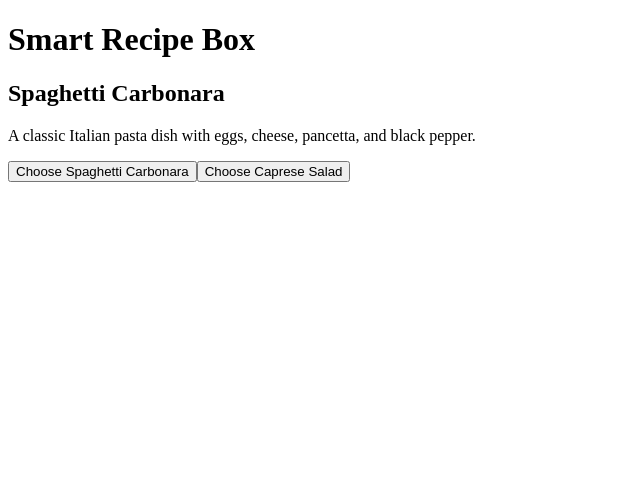
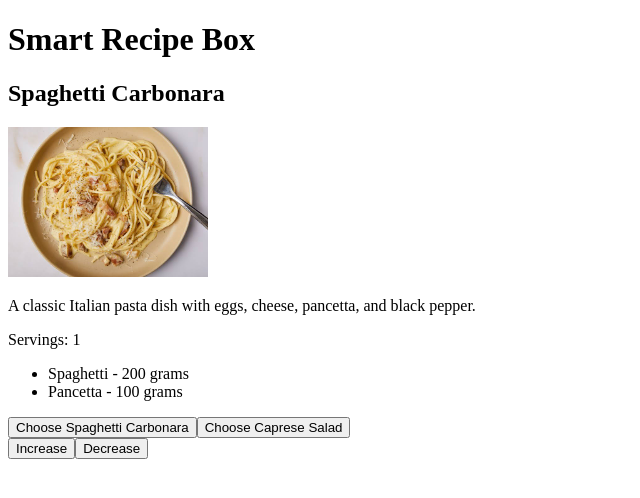
Before and after one commit to captaaint/shotplan, an Angular app: page / in a window 1280 px wide. Shown: the top 498 px of the page, without its empty margins (0-640 px from the left). Built offline with nearby package versions, Linux system fonts and the light colour scheme.

Commit message:
feat: add recipe list component with dynamic servings and ingredient display

```diff
--- a/src/app/app.html
+++ b/src/app/app.html
@@ -1,5 +1,2 @@
 <h1>{{appTitle()}}</h1>
-<h2>{{(selectedRecipe())?.name}}</h2>
-<p>{{(selectedRecipe())?.description}}</p>
-<button (click)="choose('1')">Choose Spaghetti Carbonara</button>
-<button (click)="choose('2')">Choose Caprese Salad</button>
+<recipe-list />
--- a/src/app/app.ts
+++ b/src/app/app.ts
@@ -1,22 +1,17 @@
-import { Component, signal } from '@angular/core';
-import { recipes } from './mock-recipes';
-import { RecipeModel } from './models';
+import { Component, computed, signal } from '@angular/core';
+import { RecipeList } from "../recipeList/recipelist";
+
 
 @Component({
   selector: 'app-root',
   templateUrl: './app.html',
   styleUrl: './app.scss',
+  imports: [RecipeList],
 })
 export class App {
   protected readonly appTitle = signal('Smart Recipe Box');
-  protected readonly selectedRecipe = signal<RecipeModel | null>(recipes[0]);
 
   constructor() {
-    console.log('App component initialized.', recipes);
-  }
-
-  protected choose(recipeId: string): void {
-    this.selectedRecipe.set(recipes.find(r => r.id === recipeId) || recipes[0]);
-    console.log(`You chose: ${this.selectedRecipe()?.name}`);
+    console.log('App component initialized.');
   }
 }
--- a/src/app/mock-recipes.ts
+++ b/src/app/mock-recipes.ts
@@ -4,12 +4,23 @@ const recipes: RecipeModel[] = [
     {
         id: '1',
         name: 'Spaghetti Carbonara',
-        description: 'A classic Italian pasta dish with eggs, cheese, pancetta, and black pepper.'
+        description: 'A classic Italian pasta dish with eggs, cheese, pancetta, and black pepper.',
+        ingredients: [
+            { name: 'Spaghetti', quantity: 200, unit: 'grams' },
+            { name: 'Pancetta', quantity: 100, unit: 'grams' },
+        ],
+        imageUrl: '/assets/spaghetti_carbonara.jpeg',
     },
     {
         id: '2',
         name: 'Caprese Salad',
-        description: 'A simple and refreshing salad with fresh mozzarella, tomatoes, and basil.'
+        description: 'A simple and refreshing salad with fresh mozzarella, tomatoes, and basil.',
+        ingredients: [
+            { name: 'Fresh Mozzarella', quantity: 150, unit: 'grams' },
+            { name: 'Tomatoes', quantity: 2, unit: 'pieces' },
+            { name: 'Fresh Basil', quantity: 10, unit: 'leaves' },
+        ],
+        imageUrl: '/assets/caprese_salad.jpeg',
     }
 ];
 
--- /dev/null
+++ b/src/recipeList/recipelist.html
@@ -0,0 +1,15 @@
+<h2>{{(selectedRecipe())?.name}}</h2>
+<img [src]="(selectedRecipe())?.imageUrl" [alt]="(selectedRecipe())?.name" width="200px" height="auto"/>
+<p>{{(selectedRecipe())?.description}}</p>
+<p>Servings: {{servings()}}</p>
+<ul>
+    @for(ingredient of ingredients(); track ingredient.name;) {
+        <li>{{ingredient.name}} - {{ingredient.quantity}} {{ingredient.unit}}</li>
+    }
+</ul>
+<button (click)="choose('1')">Choose Spaghetti Carbonara</button>
+<button (click)="choose('2')">Choose Caprese Salad</button>
+<div>
+    <button (click)="increase()">Increase</button>
+    <button (click)="decrease()">Decrease</button>
+</div>
--- /dev/null
+++ b/src/recipeList/recipelist.ts
@@ -0,0 +1,40 @@
+import { Component, signal, computed} from '@angular/core';
+import { recipes } from '../app/mock-recipes';
+import { RecipeModel } from '../app/models';
+
+@Component({
+  selector: 'recipe-list',
+  templateUrl: './recipelist.html',
+})
+export class RecipeList {
+  constructor() {
+    console.log('RecipeList component initialized.');
+  }
+
+  protected readonly selectedRecipe = signal<RecipeModel>(recipes[0]);
+  protected readonly servings = signal(1);
+
+  protected readonly ingredients = computed(() => {
+    return this.selectedRecipe().ingredients.map(ingredient => ({
+      ...ingredient,
+      quantity: ingredient.quantity * this.servings(),
+    }));
+  });
+
+  protected choose(recipeId: string): void {
+    this.selectedRecipe.set(recipes.find(r => r.id === recipeId) || recipes[0]);
+    console.log(`You chose: ${this.selectedRecipe()?.name}`);
+  }
+
+  protected increase(): void {
+    this.servings.update(s => s + 1);
+    console.log(`Servings increased to: ${this.servings()}`);
+  }
+
+  protected decrease(): void {
+    this.servings.update(s => Math.max(1, s - 1));
+    console.log(`Servings decreased to: ${this.servings()}`);
+  }
+
+
+}
```
Also changed, not shown: src/app/models.ts (+8 -0 lines), public/assets/caprese_salad.jpeg (added), public/assets/spaghetti_carbonara.jpeg (added).
